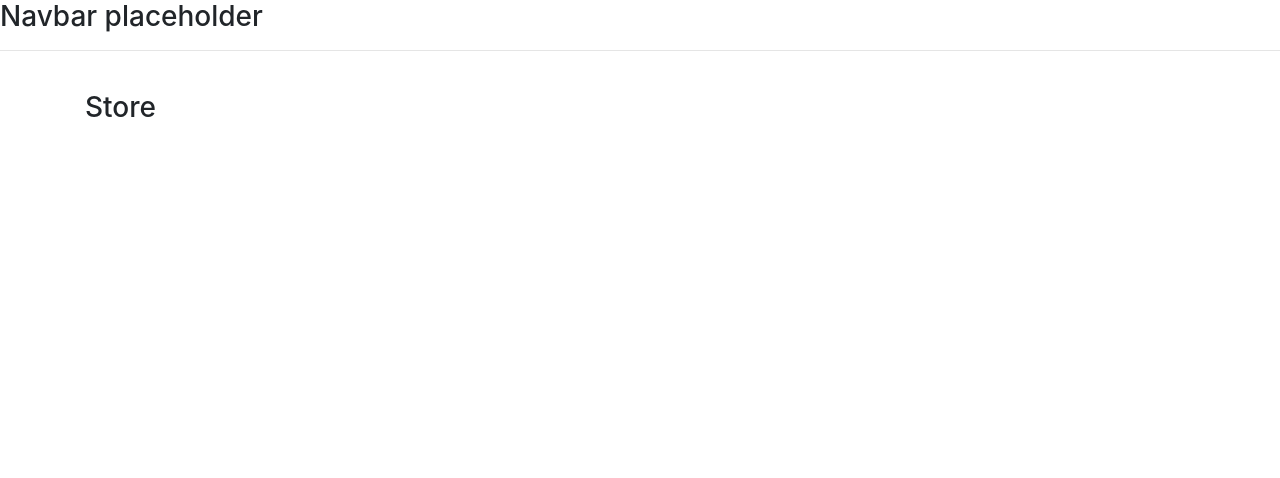
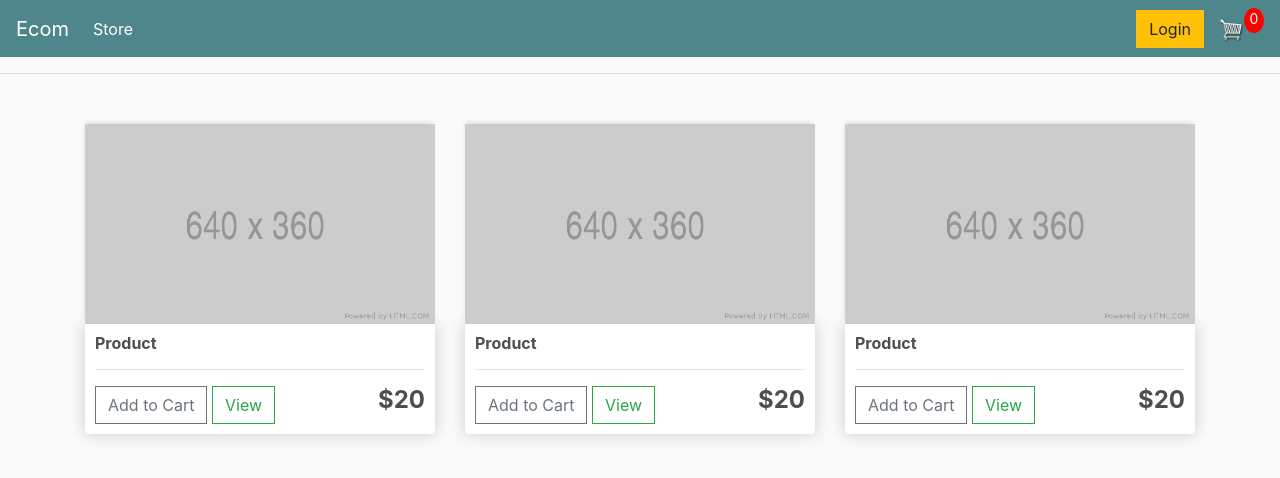
Before and after one commit to csemanish12/e-commerce, a Django app: page / in a window 1280 px wide. Shown: the top 478 px of the page. Run offline with Django 3.2, Linux system fonts and the light colour scheme; some libraries are stand-ins or nearby versions.

Commit message:
add styles for store page

```diff
--- /dev/null
+++ b/ecommerce/static/css/main.css
@@ -0,0 +1,99 @@
+body{
+	background-color: hsl(0, 0%, 98%);
+}
+
+h1,h2,h3,h4,h5,h6{
+	color:hsl(0, 0%, 30%);
+}
+
+.box-element{
+	box-shadow:hsl(0, 0%, 80%) 0 0 16px;
+	background-color: #fff;
+	border-radius: 4px;
+	padding: 10px;
+}
+
+.thumbnail{
+	width: 100%;
+	height: 200px;
+	-webkit-box-shadow: -1px -3px 5px -2px rgba(214,214,214,1);
+    -moz-box-shadow: -1px -3px 5px -2px rgba(214,214,214,1);
+    box-shadow: -1px -3px 5px -2px rgba(214,214,214,1);
+}
+
+.product{
+	border-radius: 0 0 4px 4px;
+}
+
+.bg-dark{
+	background-color: #4f868c!important;
+}
+
+#cart-icon{
+	width:25px;
+	display: inline-block;
+	margin-left: 15px;
+}
+
+#cart-total{
+	display: block;
+	text-align: center;
+	color:#fff;
+	background-color: red;
+	width: 20px;
+	height: 25px;
+	border-radius: 50%;
+	font-size: 14px;
+}
+
+.col-lg-4, .col-lg-6, .col-lg-8, .col-lg-12{
+	margin-top: 10px;
+}
+
+.btn{
+	border-radius: 0;
+}
+
+.row-image{
+	width: 100px;
+}
+
+.form-field{
+	width:250px;
+	display: inline-block;
+	padding: 5px;
+}
+
+.cart-row{
+	display: flex;
+    align-items: flex-stretch;
+    padding-bottom: 10px;
+    margin-bottom: 10px;
+    border-bottom: 1px solid #ececec;
+
+}
+
+.quantity{
+	display: inline-block;
+	font-weight: 700;
+	padding-right:10px;
+
+
+}
+
+.chg-quantity{
+	width: 12px;
+	cursor: pointer;
+	display: block;
+	margin-top: 5px;
+	transition:.1s;
+}
+
+.chg-quantity:hover{
+	opacity: .6;
+}
+
+
+.hidden{
+	display: none!important;
+}
--- a/ecommerce/store/templates/store/main.html
+++ b/ecommerce/store/templates/store/main.html
@@ -5,11 +5,36 @@
     <meta charset="UTF-8">
     <title>Ecom</title>
     <meta name="viewport" content="width=device-width, initial-scale=1, maximum-scale=1, minimum-scale=1">
-    <link rel="stylesheet" href="https://stackpath.bootstrapcdn.com/bootstrap/4.5.0/css/bootstrap.min.css" integrity="sha384-9aIt2nRpC12Uk9gS9baDl411NQApFmC26EwAOH8WgZl5MYYxFfc+NcPb1dKGj7Sk" crossorigin="anonymous">
-    <link rel="stylesheet", type="text/css" href="{% static 'css/main.css' %}">
+    <link rel="stylesheet" href="https://stackpath.bootstrapcdn.com/bootstrap/4.5.0/css/bootstrap.min.css"
+          integrity="sha384-9aIt2nRpC12Uk9gS9baDl411NQApFmC26EwAOH8WgZl5MYYxFfc+NcPb1dKGj7Sk" crossorigin="anonymous">
+    <link rel="stylesheet" , type="text/css" href="{% static 'css/main.css' %}">
 </head>
 <body>
-<h3>Navbar placeholder</h3>
+<nav class="navbar navbar-expand-lg navbar-dark bg-dark">
+    <a class="navbar-brand" href="{% url 'store' %}">Ecom</a>
+    <button class="navbar-toggler" type="button" data-toggle="collapse" data-target="#navbarSupportedContent"
+            aria-controls="navbarSupportedContent" aria-expanded="false" aria-label="Toggle navigation">
+        <span class="navbar-toggler-icon"></span>
+    </button>
+
+    <div class="collapse navbar-collapse" id="navbarSupportedContent">
+        <ul class="navbar-nav mr-auto">
+            <li class="nav-item active">
+                <a class="nav-link" href="{% url 'store' %}">Store <span class="sr-only">(current)</span></a>
+            </li>
+
+        </ul>
+        <div class="form-inline my-2 my-lg-0">
+            <a href="#" class="btn btn-warning">Login</a>
+
+            <a href="{% url 'cart' %}">
+                <img id="cart-icon" src="{% static 'images/cart.png' %}">
+            </a>
+            <p id="cart-total">0</p>
+
+        </div>
+    </div>
+</nav>
 <hr>
 
 <div class="container">
@@ -21,8 +46,14 @@
 </div>
 
 
-<script src="https://code.jquery.com/jquery-3.5.1.slim.min.js" integrity="sha384-DfXdz2htPH0lsSSs5nCTpuj/zy4C+OGpamoFVy38MVBnE+IbbVYUew+OrCXaRkfj" crossorigin="anonymous"></script>
-<script src="https://cdn.jsdelivr.net/npm/popper.js@1.16.0/dist/umd/popper.min.js" integrity="sha384-Q6E9RHvbIyZFJoft+2mJbHaEWldlvI9IOYy5n3zV9zzTtmI3UksdQRVvoxMfooAo" crossorigin="anonymous"></script>
-<script src="https://stackpath.bootstrapcdn.com/bootstrap/4.5.0/js/bootstrap.min.js" integrity="sha384-OgVRvuATP1z7JjHLkuOU7Xw704+h835Lr+6QL9UvYjZE3Ipu6Tp75j7Bh/kR0JKI" crossorigin="anonymous"></script>
+<script src="https://code.jquery.com/jquery-3.5.1.slim.min.js"
+        integrity="sha384-DfXdz2htPH0lsSSs5nCTpuj/zy4C+OGpamoFVy38MVBnE+IbbVYUew+OrCXaRkfj"
+        crossorigin="anonymous"></script>
+<script src="https://cdn.jsdelivr.net/npm/popper.js@1.16.0/dist/umd/popper.min.js"
+        integrity="sha384-Q6E9RHvbIyZFJoft+2mJbHaEWldlvI9IOYy5n3zV9zzTtmI3UksdQRVvoxMfooAo"
+        crossorigin="anonymous"></script>
+<script src="https://stackpath.bootstrapcdn.com/bootstrap/4.5.0/js/bootstrap.min.js"
+        integrity="sha384-OgVRvuATP1z7JjHLkuOU7Xw704+h835Lr+6QL9UvYjZE3Ipu6Tp75j7Bh/kR0JKI"
+        crossorigin="anonymous"></script>
 </body>
 </html>
--- a/ecommerce/store/templates/store/store.html
+++ b/ecommerce/store/templates/store/store.html
@@ -3,6 +3,47 @@
 
 {% block content%}
 
-<h3>Store</h3>
+<div class="row">
+    <div class="col-lg-4">
+        <img class="thumbnail" src="{% static 'images/placeholder.png' %}">
+        <div class="box-element product">
+            <h6><strong>Product</strong></h6>
+            <hr>
+
+            <button class="btn btn-outline-secondary add-btn">Add to Cart</button>
+            <a class="btn btn-outline-success" href="#">View</a>
+            <h4 style="display: inline-block; float:right"><strong>$20</strong></h4>
+
+        </div>
+
+    </div>
+    <div class="col-lg-4">
+        <img class="thumbnail" src="{% static 'images/placeholder.png' %}">
+        <div class="box-element product">
+            <h6><strong>Product</strong></h6>
+            <hr>
+
+            <button class="btn btn-outline-secondary add-btn">Add to Cart</button>
+            <a class="btn btn-outline-success" href="#">View</a>
+            <h4 style="display: inline-block; float:right"><strong>$20</strong></h4>
+
+        </div>
+
+    </div>
+    <div class="col-lg-4">
+        <img class="thumbnail" src="{% static 'images/placeholder.png' %}">
+        <div class="box-element product">
+            <h6><strong>Product</strong></h6>
+            <hr>
+
+            <button class="btn btn-outline-secondary add-btn">Add to Cart</button>
+            <a class="btn btn-outline-success" href="#">View</a>
+            <h4 style="display: inline-block; float:right"><strong>$20</strong></h4>
+
+        </div>
+
+    </div>
+
+</div>
 
 {% endblock content%}
```
Also changed, not shown: ecommerce/static/images/placeholder.png (added).
